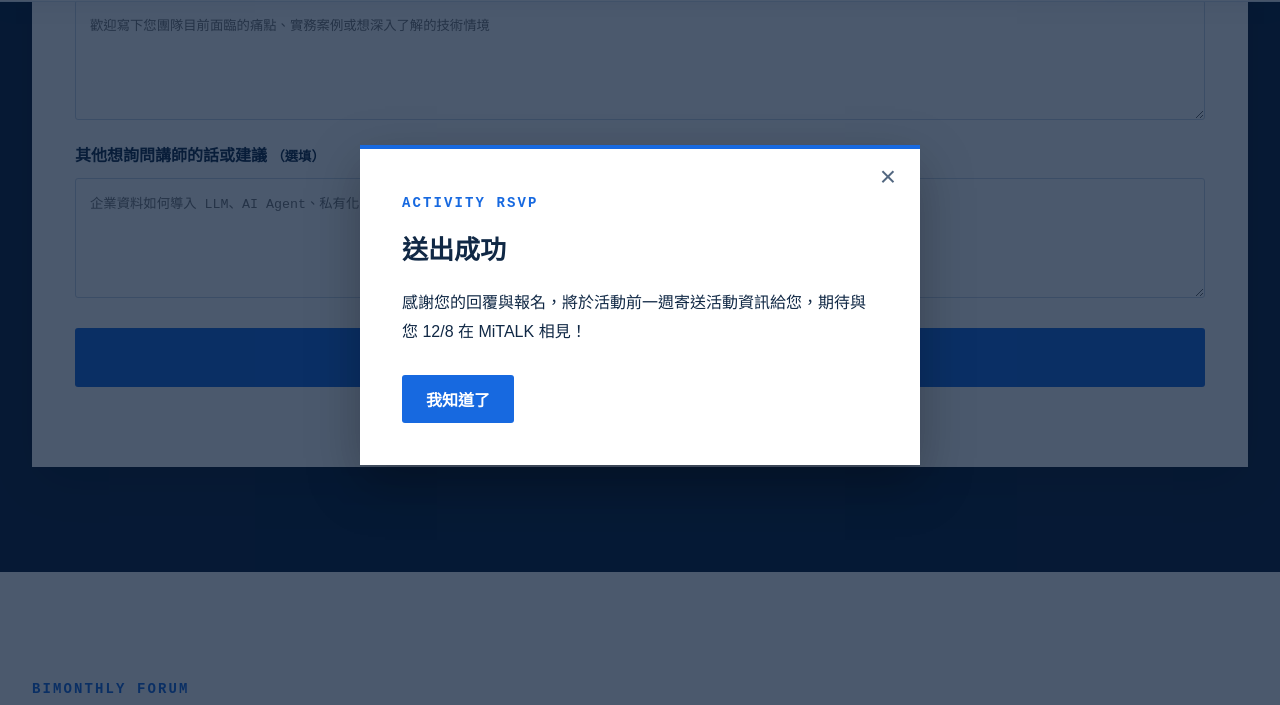
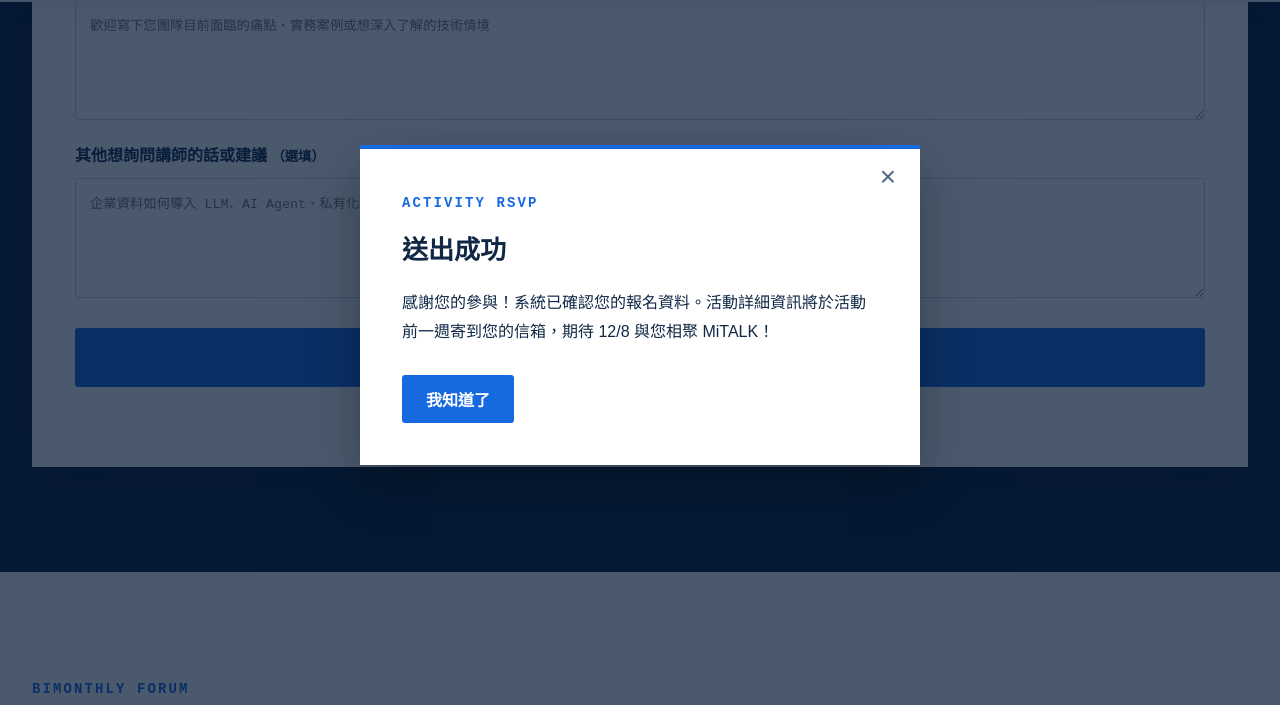
Before and after one commit to YSED-ORG/MiTALK, a plain HTML site: page index.html in a window 1280 px wide. Both pictures are taken after typing "Sample", "Sample", "Sample", "Sample", "name@example.com", "5551234" into the empty fields and a click on the button "SUBMIT 送出回覆". Shown: the part 3795-4500 px from the top of the page. Drawn offline with Linux system fonts and the light colour scheme.

Commit message:
Add files via upload

```diff
--- a/index.html
+++ b/index.html
@@ -1230,7 +1230,7 @@
         <p class="label">ACTIVITY RSVP</p>
         <h2 id="successTitle">送出成功</h2>
         <p id="successMessage">
-          感謝您的回覆與報名，將於活動前一週寄送活動資訊給您，期待與您 12/8 在 MiTALK 相見！
+          感謝您的參與！系統已確認您的報名資料。活動詳細資訊將於活動前一週寄到您的信箱，期待 12/8 與您相聚 MiTALK！
         </p>
         <button class="modal-confirm" type="button">我知道了</button>
       </div>
```
